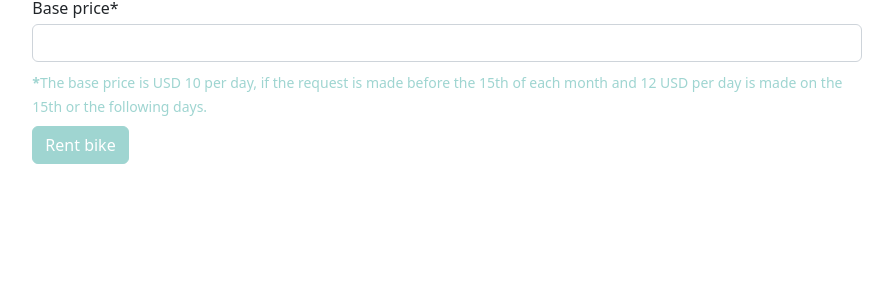
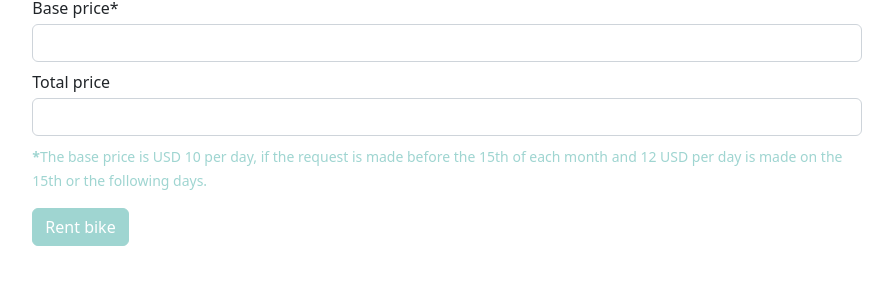
Before and after one commit to lauraportillo/my-rental-bike, a React (Create React App) app: page /#/rent in a window 1280 px wide. Shown: the part 484-768 px from the top of the page, without its empty margins (193-1086 px from the left). Built offline with nearby package versions, Linux system fonts and the light colour scheme.

Commit message:
add total price input

```diff
--- a/src/auth/pages/RentPage.jsx
+++ b/src/auth/pages/RentPage.jsx
@@ -16,7 +16,7 @@ const formData = {
 
 export const RentPage = () => {
 
-  const { displayName, email, telephone, numberDays, basePrice, onInputChange } = useForm(formData);
+  const { displayName, email, telephone, numberDays, basePrice, totalPrice, onInputChange } = useForm(formData);
 
   const [selectedDate, setSelectedDate] = useState();
 
@@ -150,13 +150,30 @@ export const RentPage = () => {
               autoComplete="off"
               readOnly
             />
+          </div>
+
+          <div className="form-group">
+            <label htmlFor="totalPrice">Total price</label>
+            <input
+              type="text"
+              // placeholder={totalPriceDolar()}
+              name="totalPrice"
+              value={totalPrice}
+              onChange={onInputChange}
+              className="form-control mt-1 mb-2"
+              autoComplete="off"
+              readOnly
+            />
+          </div>
+
+          <div className="form-group">
             <small className="rentSmall">
               <b>*</b>The base price is USD 10 per day, if the request is made before the 15th of each month and 12 USD
               per day is made on the 15th or the following days.
             </small>
           </div>
 
-          <button className="btn btn-primary rentBtn_custom mt-2">Rent bike</button>
+          <button className="btn btn-primary rentBtn_custom mt-3">Rent bike</button>
         </form>
       </div>
     </>
```
